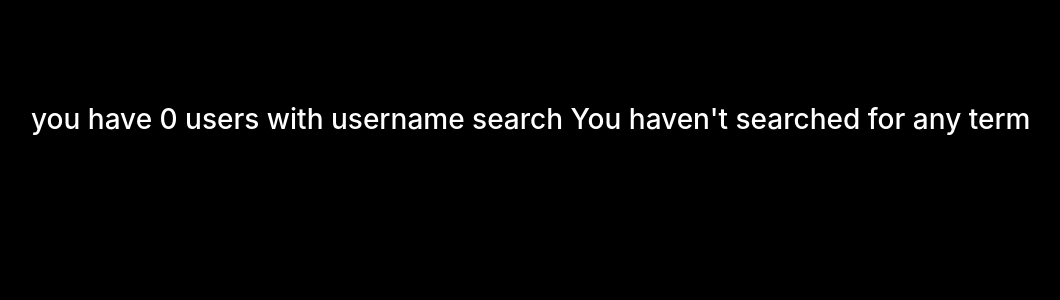
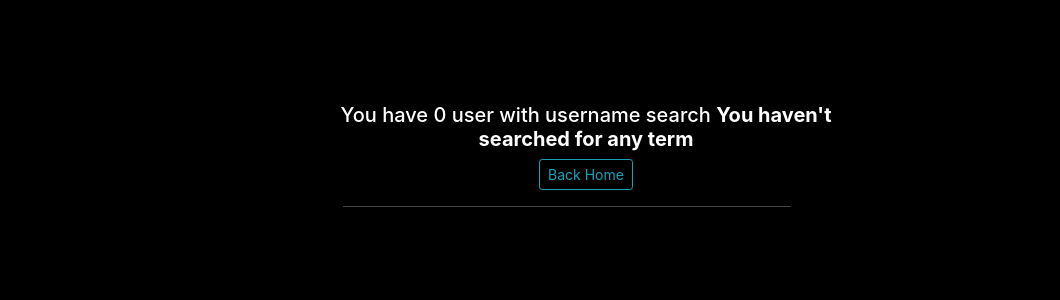
Before and after one commit to UMUTONIRitha/My-IG, a Django app: page /search/ in a window 1280 px wide. Shown: the part 92-392 px from the top of the page, without its empty margins (54-1114 px from the left). Run offline with Django 3.2, Linux system fonts and the light colour scheme; the visitor is signed in with stand-in values (Sample User, id 1); some libraries are stand-ins or nearby versions; some web fonts are replaced.

Commit message:
save changes

```diff
--- a/insta_app/templates/search_user.html
+++ b/insta_app/templates/search_user.html
@@ -1,26 +1,40 @@
 {%extends 'base.html'%}
 {% block content %}
-<div class="container">
 
 
+    <div class="container" >
+        <div class="row">
+            <div class="col-md-3"></div>
+            <div class="col-md-6">
                 {% if users%}
-      <h3>you have {{ users|length}} with username {{message}}</h3>
+                <h5 class='text-center'>You have {{ users|length }} user with username {{ users | pluralize }}</h2>
                     {% else %}
-      <h3> you have  0 users with username search {{message}}</h3>
+                    <h5 class="text-center"> You have 0 user with username search <strong>{{message}}</strong></h5>
+                    <a class="d-block mx-auto" href="/">
+                        <button class="btn btn-sm btn-outline-info d-block mx-auto">Back Home</button>
+                    </a>
                     {% endif %}
-
-
-
-
+                    <hr style="background-color:rgb(80, 76, 76);margin-left:5%;margin-right:12%">
                     {% if users %}
                     {% for user in users %}
-
-        <h3><strong>User profile</strong> &nbsp; {{user.user.username}}</h3>
-
+                    <div class="container">
+                        <div class="row">
+                            <div class="col-md-3">
+                                <img src="{{user.profile_photo.url}}" alt=""
+                                    class="img-responsive" style="vertical-align: middle; width: 80px; height: 60px;border-radius: 20%;">
+                            </div>
+                            <div class="col-md-6 mt-2">
+                           <span><strong>{{user.user.username}}</strong></span>&nbsp;&nbsp;&nbsp;&nbsp;&nbsp;&nbsp;
+                           <span><a class="btn btn-sm btn-outline-info"  href="{% url 'othersprofile' user.user.id %}">Profile</a></span>
+                            </div>
+                        </div>
+                    </div>
 
                     {% endfor %}
                     {% endif %}
-
             </div>
-
+            <div class="col-md-3"></div>
+        </div>
+    </div>
+</div>
 {% endblock %}
```
Lines whose indentation alone changed are shown as unchanged.
